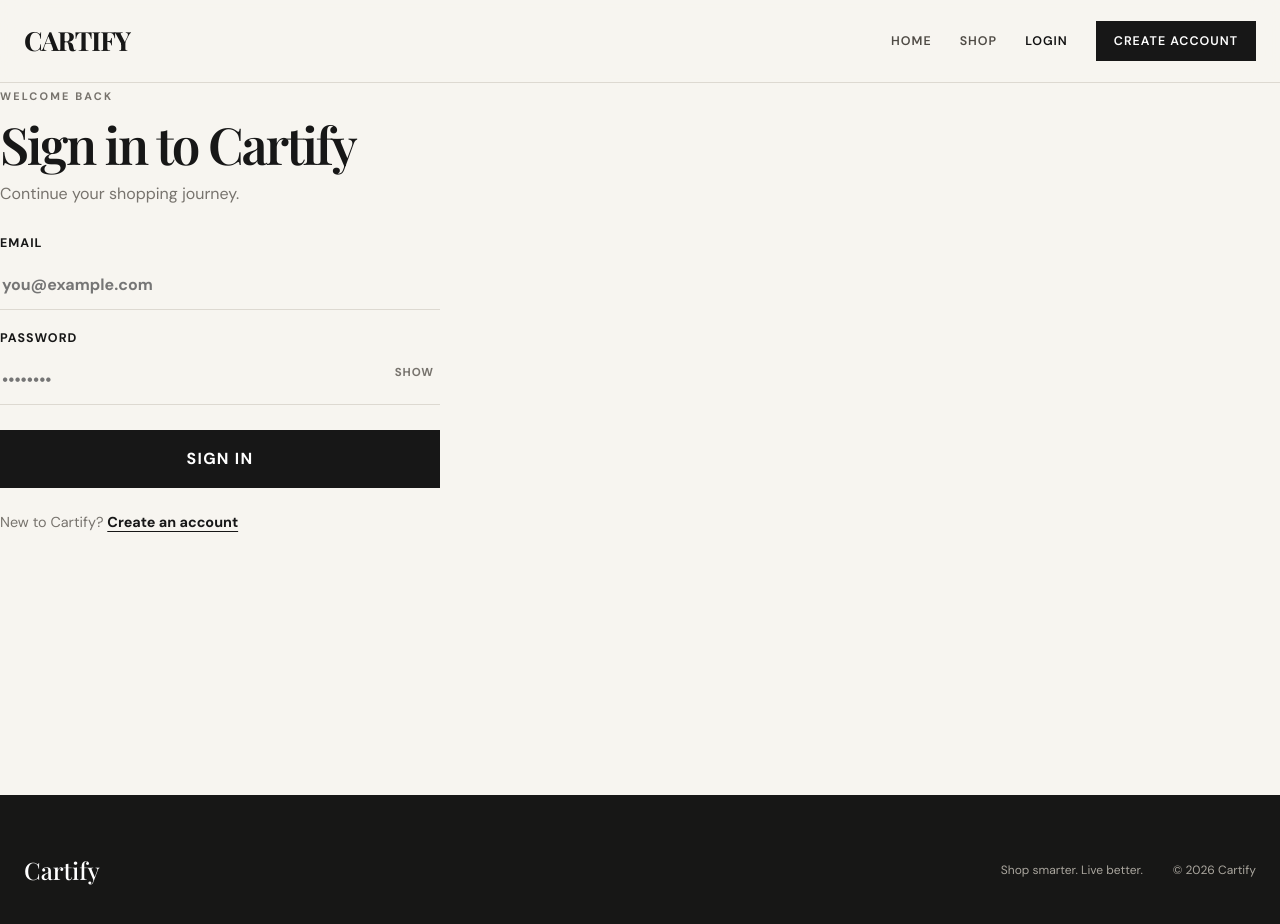
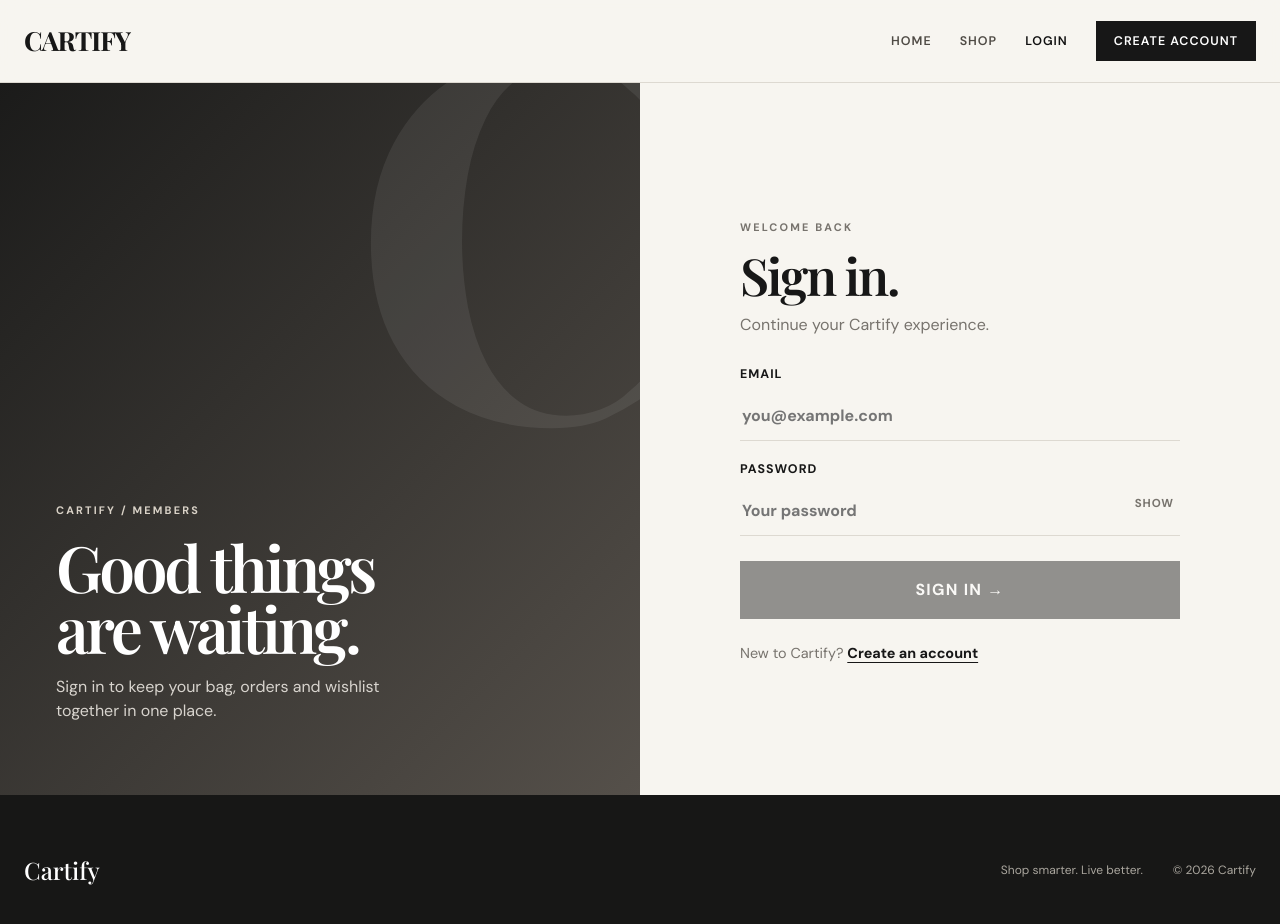
Before and after one commit to ToPaK1/Cartify, an Angular app in the folder frontend/: page /login in a window 1280 px wide. Shown: the top 924 px of the page. Built offline with nearby package versions, Linux system fonts and the light colour scheme.

Commit message:
Update login page markup for editorial layout

```diff
--- a/frontend/src/app/pages/login/login.html
+++ b/frontend/src/app/pages/login/login.html
@@ -1 +1 @@
-<section class="auth-page"><div class="auth-card"><span class="eyebrow">WELCOME BACK</span><h1>Sign in to Cartify</h1><p>Continue your shopping journey.</p>@if(error){<div class="error">{{error}}</div>}<form [formGroup]="form" (ngSubmit)="submit()"><label>Email<input type="email" formControlName="email" placeholder="you@example.com"></label><label>Password<div class="password"><input [type]="show?'text':'password'" formControlName="password" placeholder="••••••••"><button type="button" (click)="show=!show">{{show?'Hide':'Show'}}</button></div></label><button class="submit" [disabled]="loading">{{loading?'Signing in…':'Sign In'}}</button></form><div class="switch">New to Cartify? <a routerLink="/signup">Create an account</a></div></div></section>
+<section class="auth-page"><div class="auth-visual"><div class="visual-copy"><span class="eyebrow">CARTIFY / MEMBERS</span><h2>Good things<br>are waiting.</h2><p>Sign in to keep your bag, orders and wishlist together in one place.</p></div></div><div class="auth-panel"><div class="auth-card"><span class="eyebrow">WELCOME BACK</span><h1>Sign in.</h1><p>Continue your Cartify experience.</p>@if(error){<div class="error">{{error}}</div>}<form [formGroup]="form" (ngSubmit)="submit()"><label>Email<input type="email" formControlName="email" placeholder="you@example.com" autocomplete="email"></label><label>Password<div class="password"><input [type]="show?'text':'password'" formControlName="password" placeholder="Your password" autocomplete="current-password"><button type="button" (click)="show=!show">{{show?'Hide':'Show'}}</button></div></label><button class="submit" type="submit" [disabled]="loading || form.invalid">{{loading?'Signing in…':'Sign In →'}}</button></form><div class="switch">New to Cartify? <a routerLink="/signup">Create an account</a></div></div></div></section>
```
